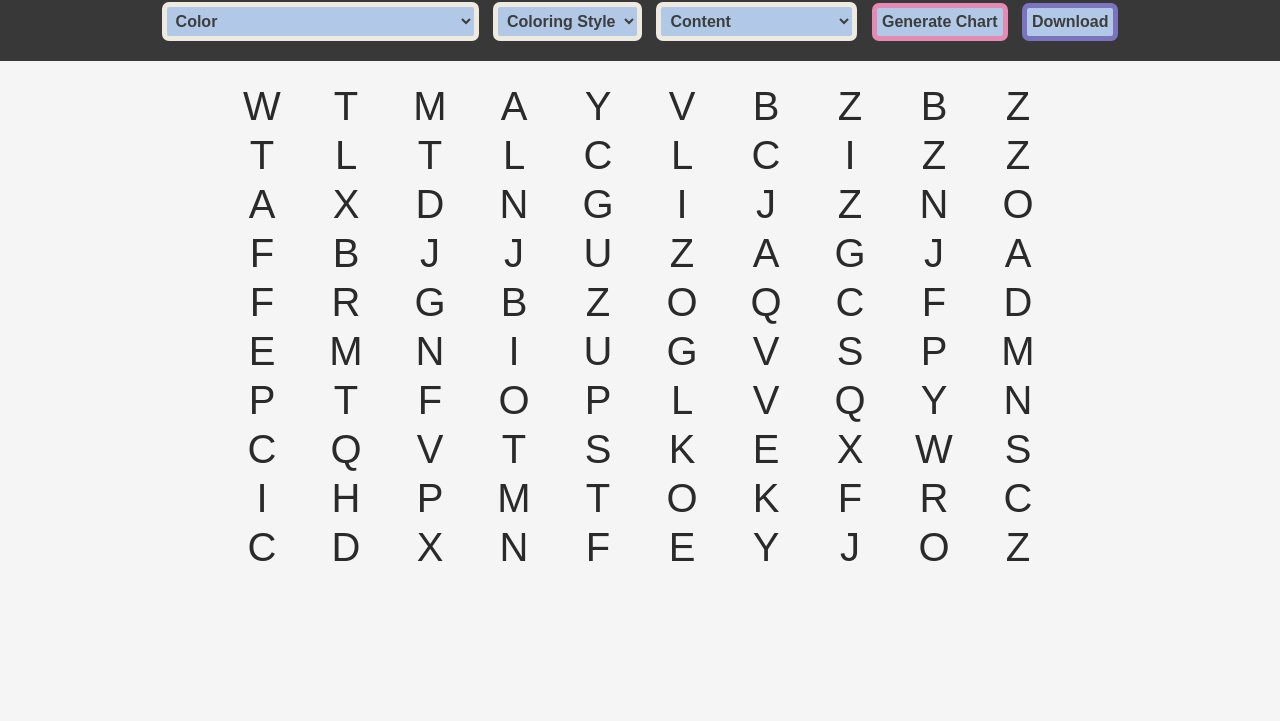
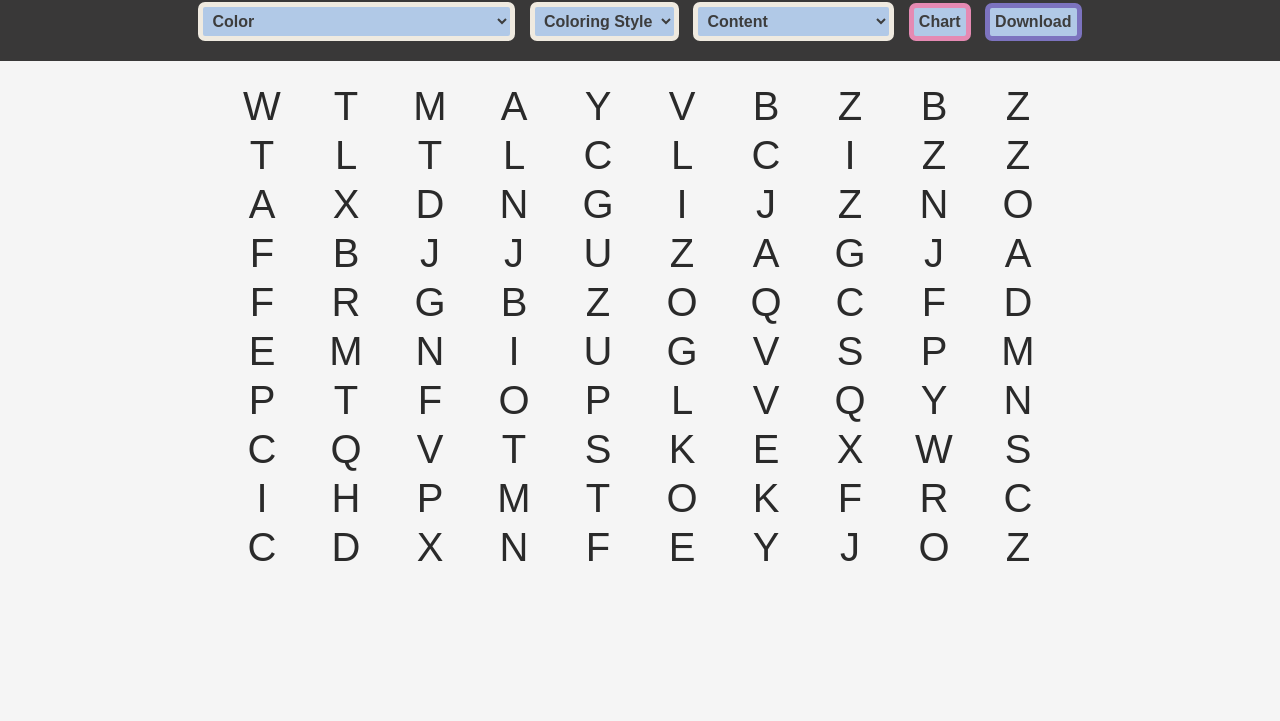
Before and after one commit to jackiechanmakes/hart-chart, a plain HTML site: page index.html in a window 1280 px wide. Shown: the part 79-800 px from the top of the page. Drawn offline with nearby package versions, Linux system fonts and the light colour scheme.

Commit message:
Test shorter generate button text

```diff
--- a/index.html
+++ b/index.html
@@ -33,7 +33,7 @@
                         <option value="word-finding">Word Finding</option>
                     </select>
 
-                    <button id="generate-button" type="button">Generate Chart</button>
+                    <button id="generate-button" type="button">Chart</button>
                     <button id="download-button" type="button">Download</button>
                 </div>
         </header>
```
